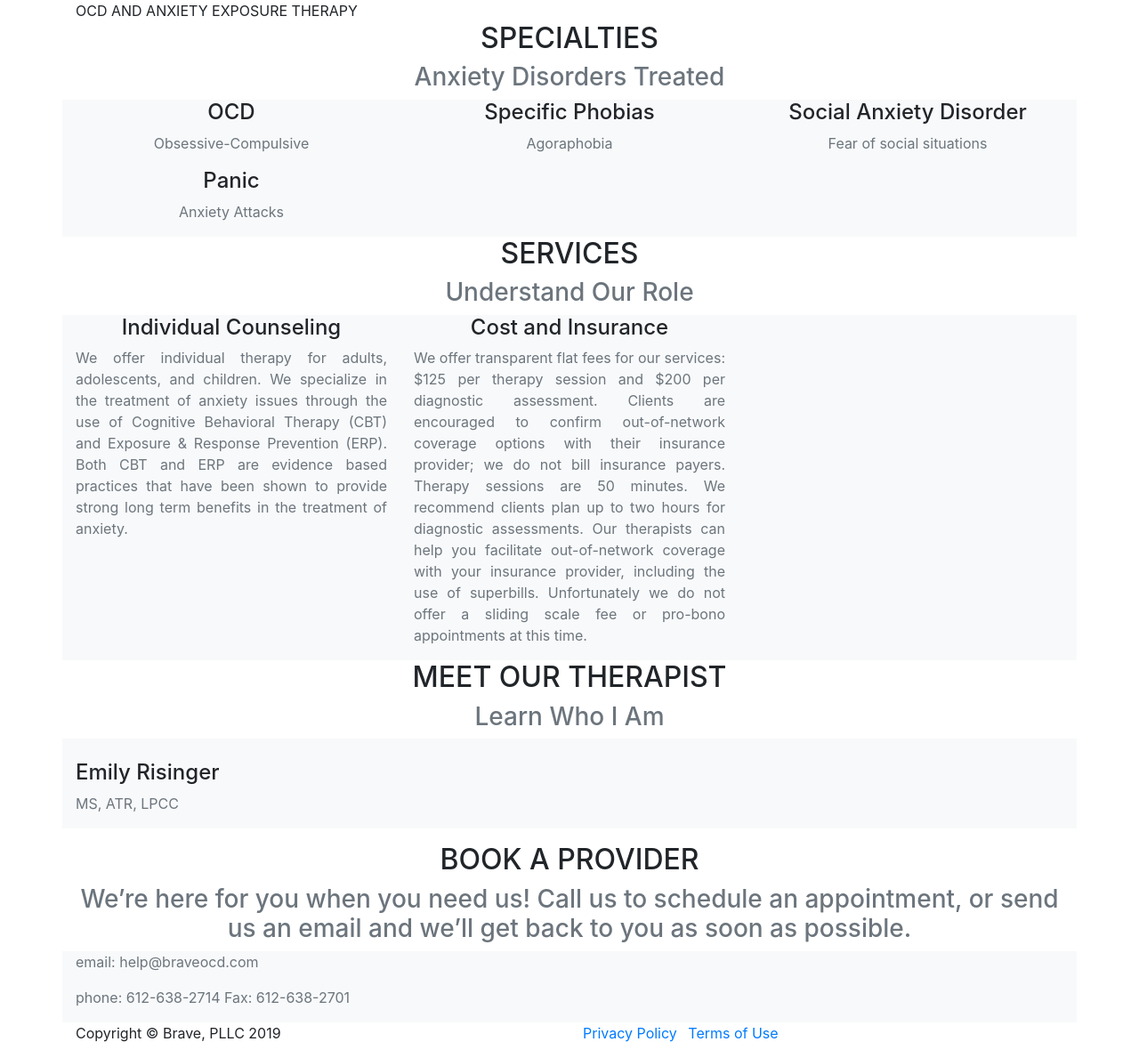
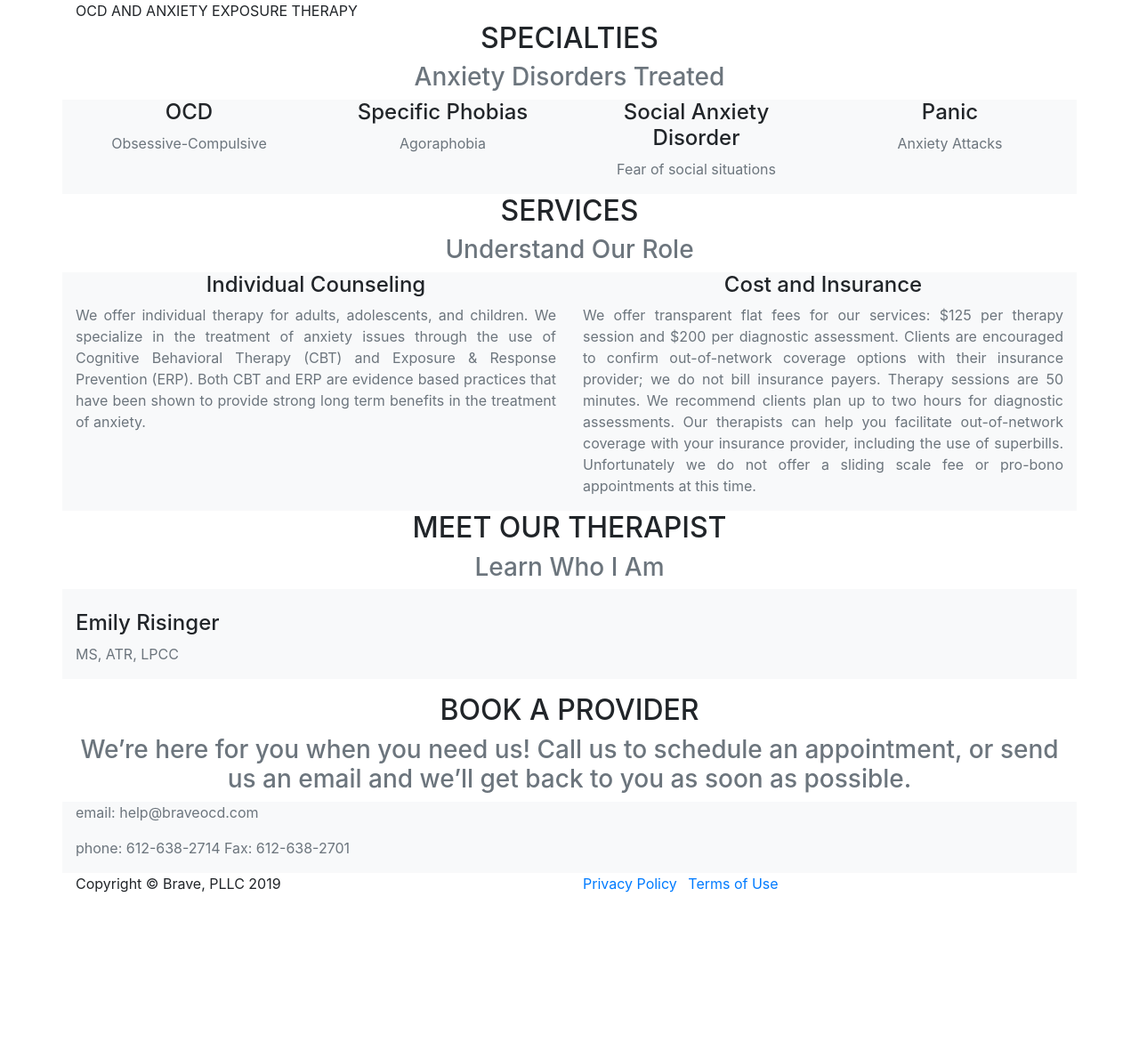
Before and after one commit to emilyrisingerpllc/emilyrisingerpllc.github.io, a Jekyll site: the page built from index.md, in a window 1280 px wide and 1189 px high. Shown: the whole window at 89% size. Built offline with Jekyll 4.4.1, drawn with Linux system fonts in a browser that asks for light colours; nearby versions of some CDN libraries; some web fonts are replaced; library files that are not in the unit come from our copies.

Commit message:
Update alignments.

```diff
--- a/_layouts/home.html
+++ b/_layouts/home.html
@@ -31,7 +31,7 @@ layout: default
         <div class="bg-light row text-center">
           {%- for specialty in site.data.default.brand.specialties.specialty -%}
           {% assign ws = '' %}
-          <div class="col-md-4">
+          <div class="col-md-3">
             <h4 class="service-heading">{{ specialty.heading }}</h4>
             <p class="text-muted">{{ specialty.text }}</p>
           </div>
@@ -53,7 +53,7 @@ layout: default
         <div class="bg-light row text-center">
           {%- for service in site.data.default.brand.services.service -%}
           {% assign ws = '' %}
-          <div class="col-md-4">
+          <div class="col-md-6">
             <h4 class="service-heading">{{ service.heading }}</h4>
             <p class="text-muted text-justify">{{ service.text }}</p>
           </div>
@@ -75,7 +75,7 @@ layout: default
         <div class="bg-light row">
           {%- for member in site.data.default.brand.team.members -%}
           {% assign ws = '' %}
-          <div class="col-sm-4">
+          <div class="col-sm-12">
             <div class="team-member">
               <img class="mx-auto rounded-circle" src="{{ assets_path }}{{ member.img }}" alt="">
               <h4>{{ member.name }}</h4>
```
